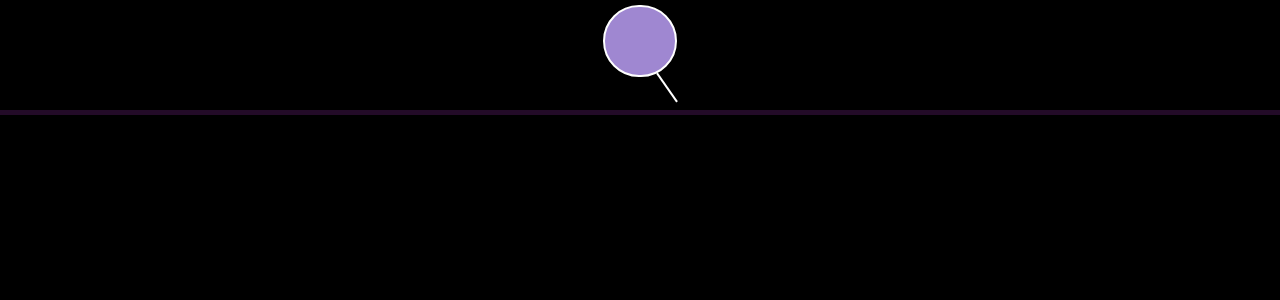
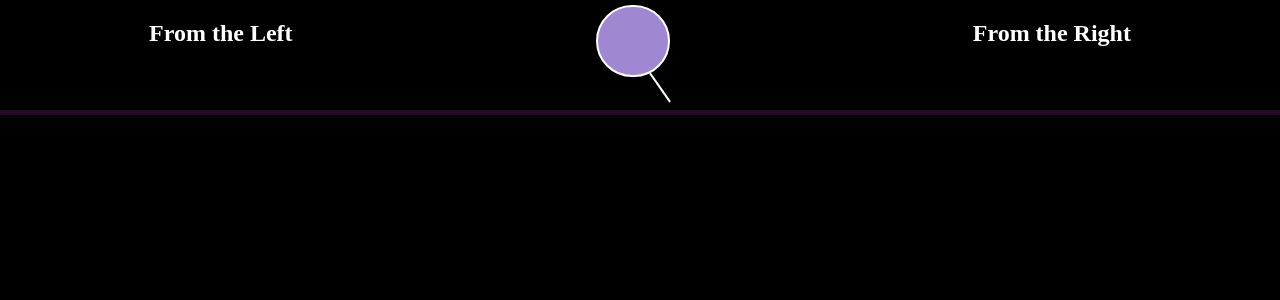
Before and after one commit to dowdje/pollarize, a PHP site: page /index.html in a window 1280 px wide. Shown: the top 300 px of the page. Run offline with PHP 8.4, Linux system fonts and the light colour scheme; some libraries are stand-ins or nearby versions.

Commit message:
Flavor nav text

```diff
--- a/index.html
+++ b/index.html
@@ -8,6 +8,7 @@
 </head>
 <body class='everything'>
 <nav>
+  <h2>From the Left</h2>
   <div>
     <form class='searchBar'>
     <input type="text" id='searchValue' placeholder="Search for any current political topic" height="30" class="search"/>
@@ -17,6 +18,7 @@
     <div class="line">
     </div>
   </div>
+  <h2>From the Right</h2>
 </nav>
 <div class='back-nav'></div>
 <div class='videoViewer'><iframe id='video' src=""></iframe></div>
--- a/styles/app.css
+++ b/styles/app.css
@@ -138,6 +138,12 @@
     height: auto;
     border: 3px #2d2d2d solid;
     transition: 1s ease-out;
+  }
+
+  h2{
+    z-index: 11;
+    color: white;
+    align-self: bottom;
   }
 
   .article:hover{
```
